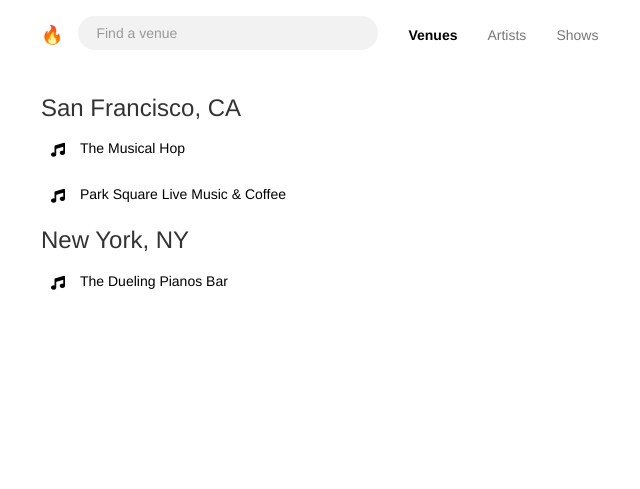
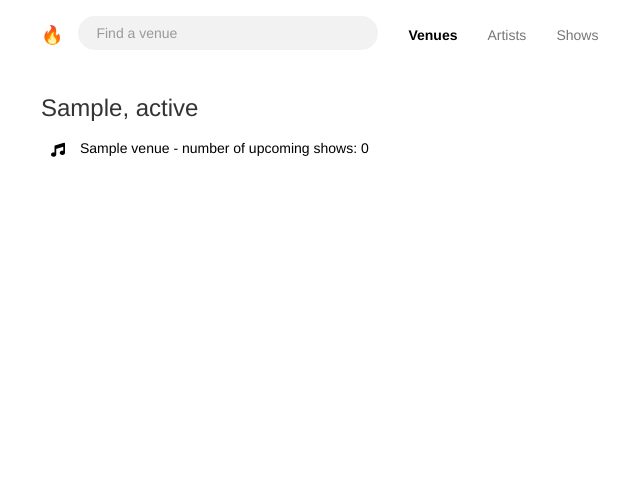
Before and after one commit to elenanikolova190/Fyyur, a Flask app: page /venues in a window 1280 px wide. Shown: the top 489 px of the page, without its empty margins (29-669 px from the left). Run offline with Flask 2, Linux system fonts and the light colour scheme; tables that the repository leaves empty hold one stand-in row (Sample ...); some libraries are stand-ins or nearby versions.

Commit message:
Venues list displayed

```diff
--- a/app.py
+++ b/app.py
@@ -12,11 +12,13 @@ from flask_sqlalchemy import SQLAlchemy
 import logging
 from logging import Formatter, FileHandler
 from flask_wtf import Form
-from sqlalchemy import Column, ForeignKey, Integer
+from sqlalchemy import distinct
 from forms import *
 from flask_migrate import Migrate
 from datetime import datetime
 from models import Venue, Artist, Artist_Genre, Venue_Genre, Show
+from sqlalchemy.orm import load_only
+
 
 #----------------------------------------------------------------------------#
 # App Config.
@@ -32,6 +34,7 @@ migrate = Migrate(app, db)
 #----------------------------------------------------------------------------#
 # Filters.
 #----------------------------------------------------------------------------#
+
 
 def format_datetime(value, format='medium'):
     date = dateutil.parser.parse(value)
@@ -59,39 +62,42 @@ def index():
 
 @app.route('/venues')
 def venues():
-    # TODO: replace with real venues data.
-    #       num_upcoming_shows should be aggregated based on number of upcoming shows per venue.
-    #venues_data = db.session.query(Venue).all()
+    data = []
 
-    # return render_template("pages/venues.html", areas=venues_data)
-    # SELECT v.city AS city, v.state AS state, v.id, v.name, SUM(s.upcoming_shows) num_upcoming_shows
-    # FROM venue v
-    # JOIN shows s
-    # ON s.id = s.venue_id
-    # GROUP BY v.city;
+    try:
+        current_time = datetime.now().strftime('%Y-%m-%d %H:%S:%M')
+        city_state = db.session.query(distinct(Venue.city), Venue.state).all()
 
-    data = [{
-        "city": "San Francisco",
-        "state": "CA",
-        "venues": [{
-            "id": 1,
-            "name": "The Musical Hop",
-            "num_upcoming_shows": 0,
-        }, {
-            "id": 3,
-            "name": "Park Square Live Music & Coffee",
-            "num_upcoming_shows": 1,
-        }]
-    }, {
-        "city": "New York",
-        "state": "NY",
-        "venues": [{
-            "id": 2,
-            "name": "The Dueling Pianos Bar",
-            "num_upcoming_shows": 0,
-        }]
-    }]
-    return render_template('pages/venues.html', areas=data)
+        for location in city_state:
+            city = location[0]
+            state = location[1]
+
+            city_data = {"city": city, "state": state, "venues": []}
+
+            venues = Venue.query.filter_by(city=city, state=state).all()
+
+            for venue in venues:
+                upcoming_shows = len(Show.query.filter(Show.venue_id == venue.id).filter(
+                    Show.start_time > current_time).all())
+
+                venue_data = {
+                    "id": venue.id,
+                    "name": venue.name,
+                    "num_upcoming_shows": upcoming_shows,
+                }
+
+                city_data["venues"].append(venue_data)
+
+            data.append(city_data)
+    except:
+        db.session.rollback()
+        print(sys.exc_info())
+        flash("Something went wrong. Please try again.")
+        return render_template("pages/home.html")
+
+    finally:
+        db.session.close()
+        return render_template("pages/venues.html", areas=data)
 
 
 @app.route('/venues/search', methods=['POST'])
@@ -267,8 +273,8 @@ def delete_venue(venue_id):
 
 @app.route('/artists')
 def artists():
-    #fields = ["id", "name"]
-    artists_data = db.session.query(Artist).all()
+    fields = ["id", "name"]
+    artists_data = db.session.query(Artist).options(load_only(*fields)).all()
 
     return render_template("pages/artists.html", artists=artists_data)
 
--- a/templates/pages/venues.html
+++ b/templates/pages/venues.html
@@ -9,7 +9,7 @@
 			<a href="/venues/{{ venue.id }}">
 				<i class="fas fa-music"></i>
 				<div class="item">
-					<h5>{{ venue.name }}</h5>
+					<h5>{{ venue.name }}  -  number of upcoming shows: {{ venue.num_upcoming_shows }} </h5>
 				</div>
 			</a>
 		</li>
```
